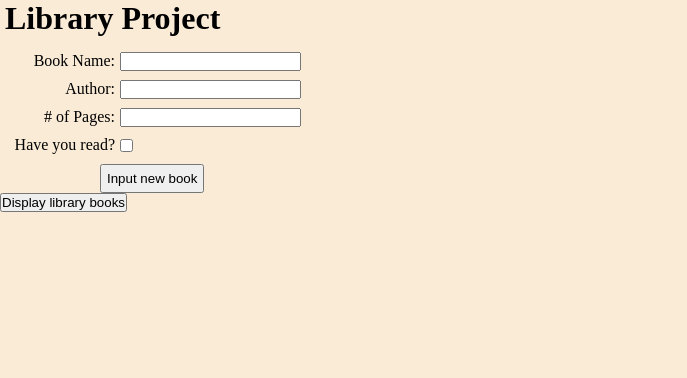
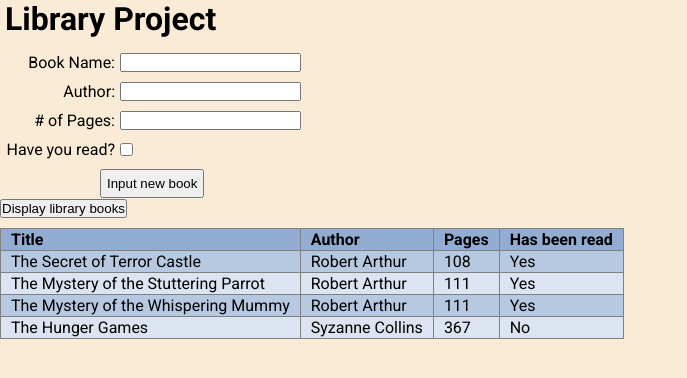
Before and after one commit to Valmord/odin-library, a plain HTML site: page index.html in a window 1280 px wide. Both pictures are taken after a click on the button "Display library books". Shown: the whole page, without its empty margins (0-687 px from the left). Drawn offline with Linux system fonts and the light colour scheme.

Commit message:
Table display button and functionality added

```diff
--- a/code.js
+++ b/code.js
@@ -33,6 +33,34 @@ function addBookToLibrary(title, author, pages, haveRead){
     myLibrary.push(newBook);
 }
 
+const displayBooksBtn = document.querySelector('.display-books-btn');
+displayBooksBtn.onclick = displayLibrary;
+const booksTable = document.querySelector('.books-table');
 function displayLibrary(){
-    //
+    libraryTable =
+    `<colgroup>
+        <col class="table-column-1">
+        <col class="table-column-2">
+        <col class="table-column-3">
+        <col class="table-column-4">
+    </colgroup>
+    <th>Title</th>
+    <th>Author</th>
+    <th>Pages</th>
+    <th>Has been read</th>`
+    for (let i = 0; i < myLibrary.length; i++){
+        let currentBook = myLibrary[i];
+        let bookRow = "<tr>\n"
+        for (prop in currentBook){
+            if (prop === 'haveRead') {
+                const read = currentBook[prop] ? 'Yes' : 'No';
+                bookRow += `<td>${read}</td>\n`
+            } else {
+               bookRow += `<td>${currentBook[prop]}</td>\n`
+            }
+        }
+        bookRow += '</tr>'
+        libraryTable += bookRow;
+    }
+    booksTable.innerHTML = libraryTable;
 }
--- a/index.html
+++ b/index.html
@@ -24,6 +24,8 @@
 
     <button type="submit">Input new book</button>
   </form>
-    <button>Display library books</button>
+  <button class="display-books-btn">Display library books</button>
+
+  <table class="books-table"></table>
 </body>
 </html>
--- a/style.css
+++ b/style.css
@@ -1,6 +1,12 @@
+@import url('https://fonts.googleapis.com/css2?family=Montserrat:wght@300;400;500;700;900&family=Roboto:wght@400;500;700&family=Ubuntu:wght@400;500;700&display=swap');
+
 * {
   padding: 0;
   margin: 0;
+}
+
+:root{
+  font-family: Roboto, serif;
 }
 
 body {
@@ -33,3 +39,32 @@ form button {
   margin-top: 5px;
   margin-left: 100px;
 }
+
+.books-table, .books-table :is(th, td) {
+  border: 1px solid gray;
+  border-collapse: collapse;
+}
+
+.books-table{
+  margin-top: 10px;
+
+  & th {
+    font-weight: bold;
+  }
+
+  & th, td {
+    padding: 1px 10px;
+    text-align: left;
+  }
+
+  & tr:first-child {
+    background-color:  hsl(215, 41%, 70%);
+  }
+
+  & tr:nth-child(2n+3) {
+    background-color:  hsl(215, 41%, 90%);
+  }
+  & tr:nth-child(even) {
+    background-color: hsl(215, 41%, 80%);
+  }
+}
```
Lines whose indentation alone changed are shown as unchanged.
